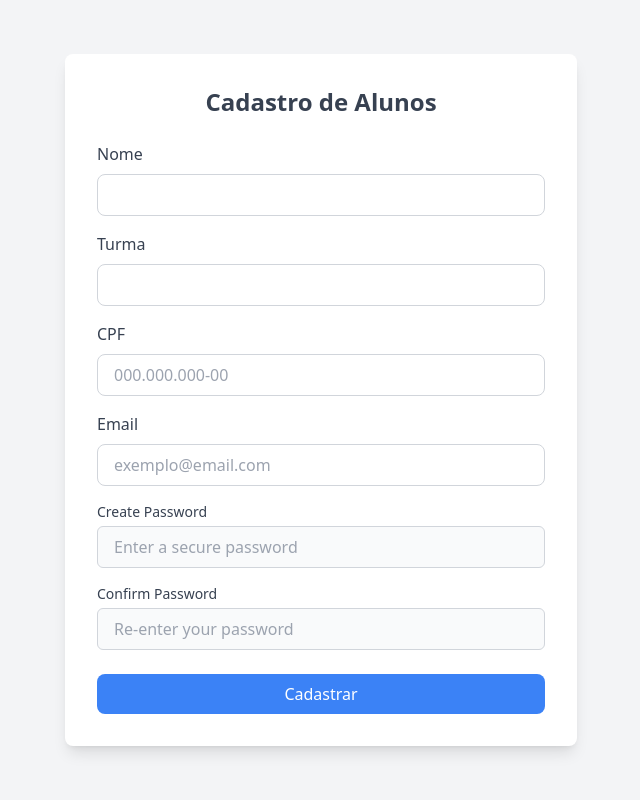
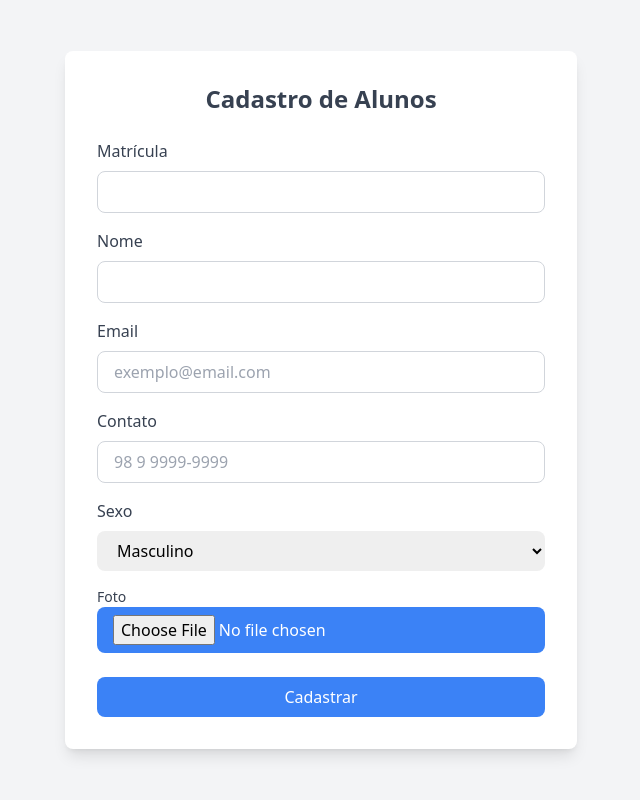
Before and after one commit to MindCareEdu-Inc/MindCareEduApp, a Django app: page /gestao/cadastro/ in a window 1280 px wide. Shown: the whole page, without its empty margins (319-959 px from the left). Run offline with Django 5.2, Linux system fonts and the light colour scheme; some libraries are stand-ins or nearby versions.

Commit message:
Integrado com aws e cadastro funcional

```diff
--- a/mind_care/gestao_estudantes/templates/cadastro.html
+++ b/mind_care/gestao_estudantes/templates/cadastro.html
@@ -9,48 +9,94 @@
 <body class="bg-gray-100 flex items-center justify-center min-h-screen">
   <div class="w-full max-w-lg bg-white p-8 rounded-lg shadow-lg">
     <h1 class="text-2xl font-bold text-gray-700 mb-6 text-center">Cadastro de Alunos</h1>
-    <form action="#" method="POST">
+
+    {% if form.errors %}
+    <div class="mb-4 text-red-500">
+      <ul>
+        {% for field, errors in form.errors.items %}
+          {% for error in errors%}
+            <li>{{ field }} : {{ error }}</li>
+          {% endfor %}
+        {% endfor %}
+      </ul>
+    </div>
+    {% endif %}
+    <form action="{% url 'estudante-create' %}" method="POST" enctype="multipart/form-data">
       {% csrf_token %}
+
+      <!-- Matrícula -->
+      <div class="mb-4">
+        <label for="matricula" class="block text-gray-700 font-medium mb-2">Matrícula</label>
+        <input type="text" id="matricula" name="matricula" required
+          class="w-full px-4 py-2 border border-gray-300 rounded-lg focus:ring focus:ring-blue-300 focus:outline-none">
+      </div>
+
       <!-- Nome -->
       <div class="mb-4">
         <label for="nome" class="block text-gray-700 font-medium mb-2">Nome</label>
         <input type="text" id="nome" name="nome" required
           class="w-full px-4 py-2 border border-gray-300 rounded-lg focus:ring focus:ring-blue-300 focus:outline-none">
       </div>
-      <!-- Turma -->
+
+      <!-- Turma
       <div class="mb-4">
         <label for="turma" class="block text-gray-700 font-medium mb-2">Turma</label>
         <input type="text" id="turma" name="turma" required
           class="w-full px-4 py-2 border border-gray-300 rounded-lg focus:ring focus:ring-blue-300 focus:outline-none">
-      </div>
-      <!-- CPF -->
+      </div> -->
+
+      <!-- CPF
       <div class="mb-4">
         <label for="cpf" class="block text-gray-700 font-medium mb-2">CPF</label>
         <input type="text" id="cpf" name="cpf" placeholder="000.000.000-00" required
           class="w-full px-4 py-2 border border-gray-300 rounded-lg focus:ring focus:ring-blue-300 focus:outline-none">
-      </div>
+      </div> -->
+
       <!-- Email -->
       <div class="mb-4">
         <label for="email" class="block text-gray-700 font-medium mb-2">Email</label>
         <input type="email" id="email" name="email" placeholder="exemplo@email.com" required
           class="w-full px-4 py-2 border border-gray-300 rounded-lg focus:ring focus:ring-blue-300 focus:outline-none">
       </div>
-      <!-- Password -->
+
+      <!-- Contato -->
+      <div class="mb-4">
+        <label for="contatos" class="block text-gray-700 font-medium mb-2">Contato</label>
+        <input type="number" id="contatos" name="contatos" placeholder="98 9 9999-9999"
+          class="w-full px-4 py-2 border border-gray-300 rounded-lg focus:ring focus:ring-blue-300 focus:outline-none">
+      </div>
+
+      <!-- Sexo -->
+       <div class="mb-4">
+        <label for="sexo" class="block text-gray-700 font-medium mb-2">Sexo</label>
+        <select name="sexo" id="sexo" required class="w-full px-4 py-2 border-gray-300 rounded-lg focus:ring focus:ring-blue-300 focus:outline-none">
+          <option value="M">Masculino</option>
+          <option value="F">Feminino</option>
+          <option value="O">Outro</option>
+        </select>
+       </div>
+
+      <!-- Password
       <div class="mt-4">
         <label for="password" class="block text-sm font-medium text-gray-700">Create Password</label>
         <input type="password" id="password" name="password"
           class="mt-1 block w-full px-4 py-2 bg-gray-50 border border-gray-300 rounded-md focus:ring-blue-500 focus:border-blue-500"
           placeholder="Enter a secure password" required>
-      </div>
+      </div> -->
 
-      <!-- Confirm Password -->
+      <!-- Confirm Password
       <div class="mt-4">
         <label for="confirm-password" class="block text-sm font-medium text-gray-700">Confirm Password</label>
         <input type="password" id="confirm-password" name="confirm-password"
           class="mt-1 block w-full px-4 py-2 bg-gray-50 border border-gray-300 rounded-md focus:ring-blue-500 focus:border-blue-500"
           placeholder="Re-enter your password" required>
+      </div> -->
+
+      <div class="mt-4">
+        <label for="foto" class="block text-sm font-medium text-gray-700">Foto</label>
+        <input type="file" id="foto" name="foto"
+        class="w-full bg-blue-500 text-white font-medium py-2 px-4 rounded-lg hover:bg-blue-600 transition duration-300" required>
       </div>
-
 
       <!-- Botão de Cadastro -->
       <button type="submit"
--- a/mind_care/gestao_estudantes/views.py
+++ b/mind_care/gestao_estudantes/views.py
@@ -14,6 +14,10 @@ class EstudanteCreateView(CreateView):
     template_name = 'cadastro.html'
     fields = ['matricula', 'nome', 'contatos', 'email', 'sexo', 'foto']
     success_url = reverse_lazy('estudante-create')
+
+    def form_invalid(self, form):
+        print(form.errors)
+        return super().form_invalid(form)
 
 
 class AdministradorListView(ListView):
```
Also changed, not shown: mind_care/db.sqlite3, 1 other file.
